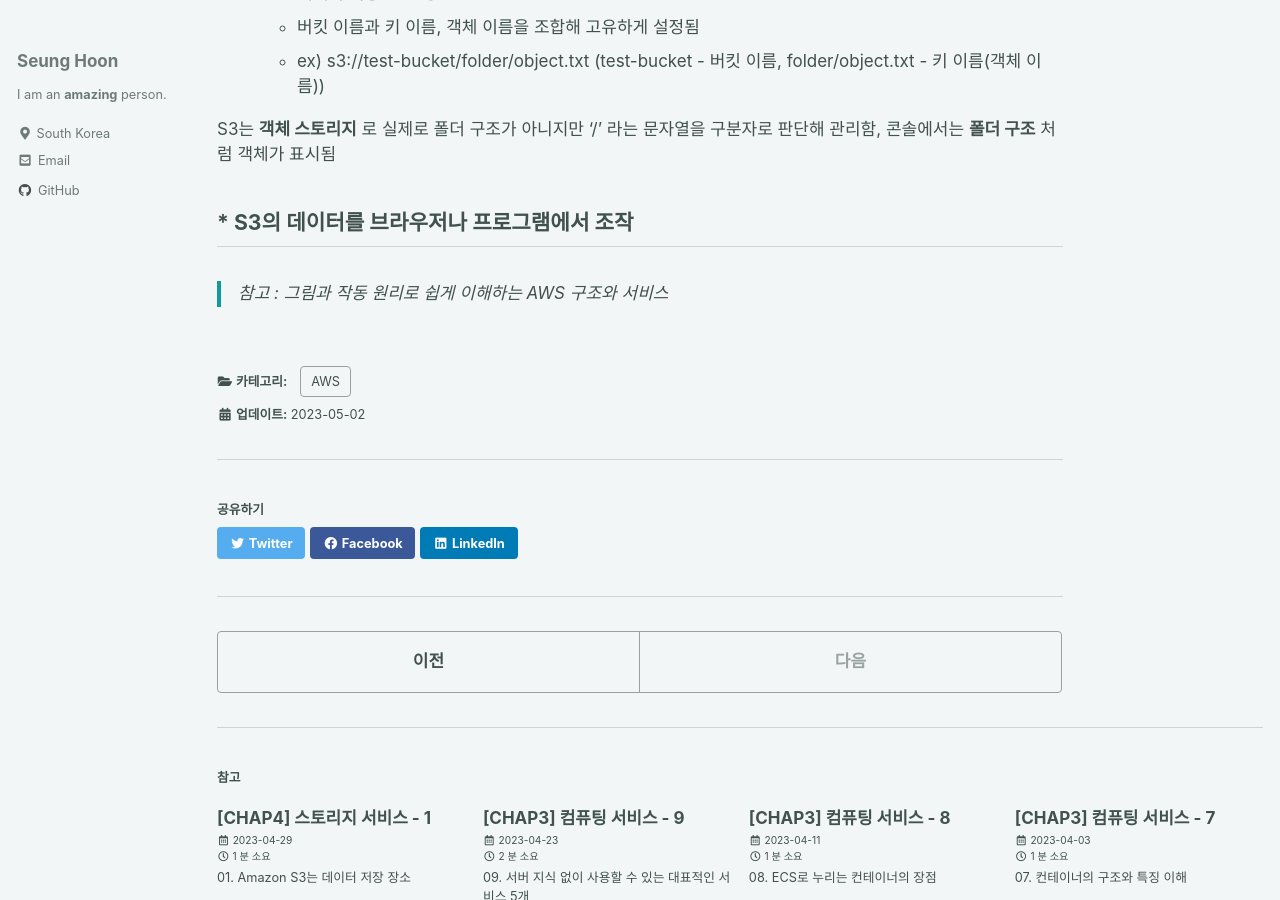
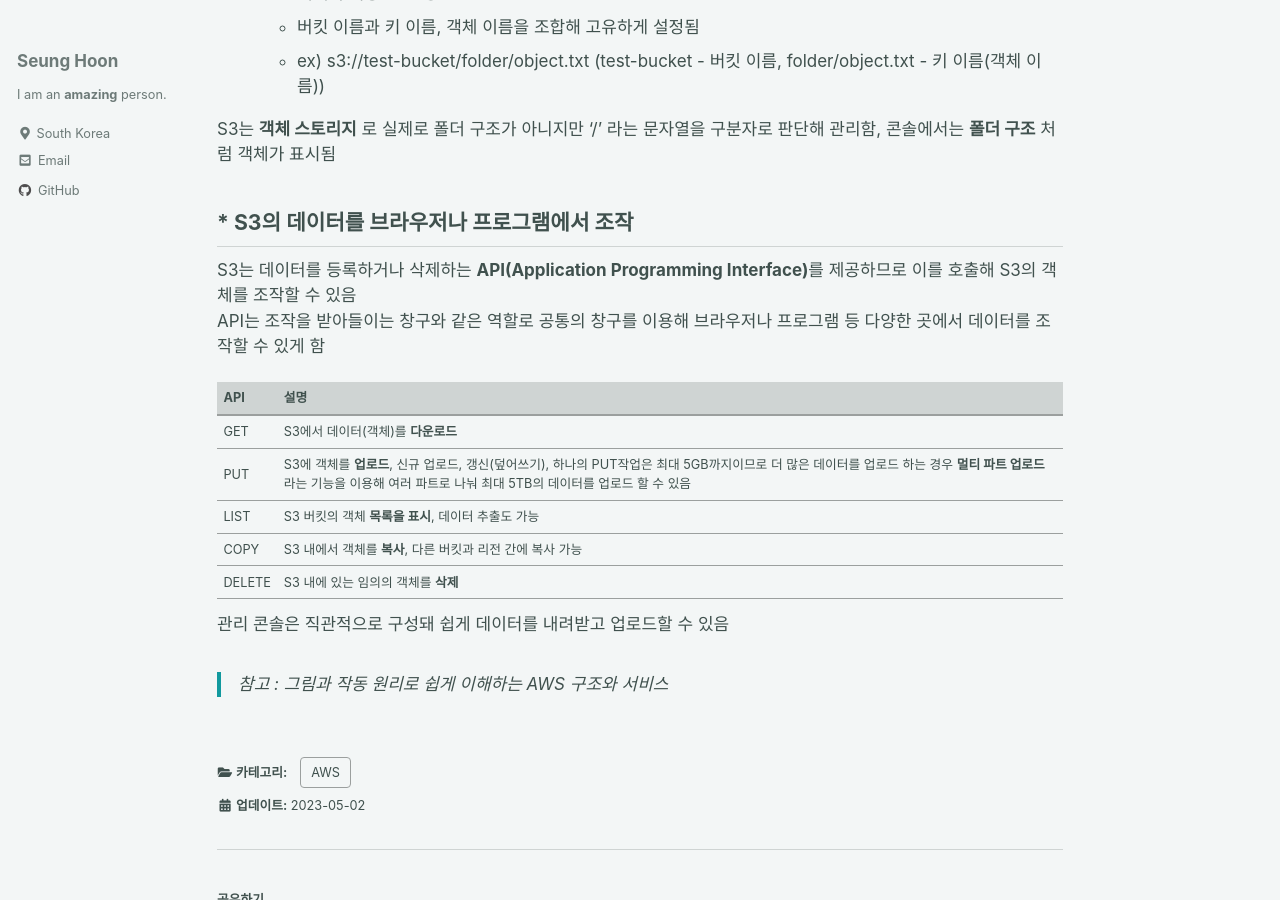
Before and after one commit to ibk01161/ibk01161.github.io, a Jekyll site: the page built from _posts/2023-05-02-aws4_02.md, in a window 1280 px wide and 900 px high, scrolled down 574 px. Built offline with Jekyll 4.4.1, drawn with Linux system fonts in a browser that asks for light colours; cached includes are drawn as plain includes.

Commit message:
Add Post

```diff
--- a/_posts/2023-05-02-aws4_02.md
+++ b/_posts/2023-05-02-aws4_02.md
@@ -26,5 +26,18 @@ S3는 **객체 스토리지** 로 실제로 폴더 구조가 아니지만 '/'
 
 ## * S3의 데이터를 브라우저나 프로그램에서 조작
 
+S3는 데이터를 등록하거나 삭제하는 **API(Application Programming Interface)**를 제공하므로 이를 호출해 S3의 객체를 조작할 수 있음
+API는 조작을 받아들이는 창구와 같은 역할로 공통의 창구를 이용해 브라우저나 프로그램 등 다양한 곳에서 데이터를 조작할 수 있게 함
+
+|API|설명|
+|---|---|
+|GET|S3에서 데이터(객체)를 **다운로드**|
+|PUT|S3에 객체를 **업로드**, 신규 업로드, 갱신(덮어쓰기), 하나의 PUT작업은 최대 5GB까지이므로 더 많은 데이터를 업로드 하는 경우 **멀티 파트 업로드** 라는 기능을 이용해 여러 파트로 나눠 최대 5TB의 데이터를 업로드 할 수 있음|
+|LIST|S3 버킷의 객체 **목록을 표시**, 데이터 추출도 가능|
+|COPY|S3 내에서 객체를 **복사**, 다른 버킷과 리전 간에 복사 가능|
+|DELETE|S3 내에 있는 임의의 객체를 **삭제**|
+
+관리 콘솔은 직관적으로 구성돼 쉽게 데이터를 내려받고 업로드할 수 있음
+
 
 > 참고 : 그림과 작동 원리로 쉽게 이해하는 AWS 구조와 서비스
```
